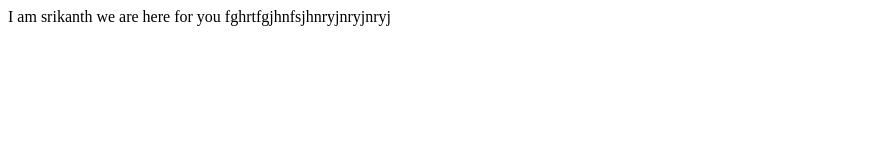
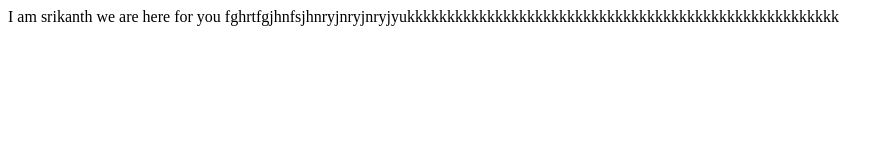
Before and after one commit to gudimetla-srikanth/check, a plain HTML site: page index.html in a window 1280 px wide. Shown: the whole page, without its empty margins (0-894 px from the left). Drawn offline with Linux system fonts and the light colour scheme.

Commit message:
Update index.html

```diff
--- a/index.html
+++ b/index.html
@@ -6,6 +6,6 @@
     <title>Document</title>
 </head>
 <body>
-   I am srikanth we are here for you fghrtfgjhnfsjhnryjnryjnryj
+   I am srikanth we are here for you fghrtfgjhnfsjhnryjnryjnryjyukkkkkkkkkkkkkkkkkkkkkkkkkkkkkkkkkkkkkkkkkkkkkkkkkkkkkk
 </body>
 </html>
```
